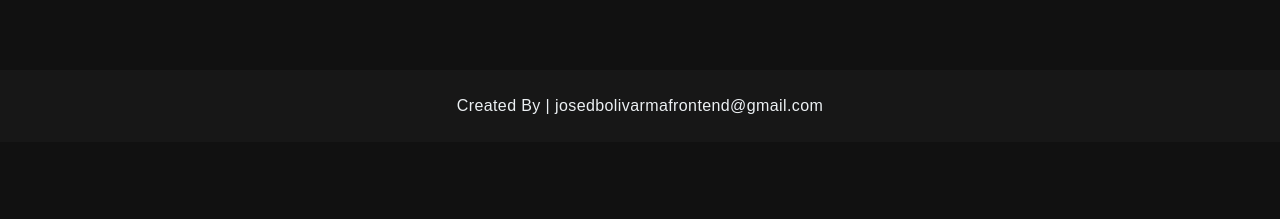
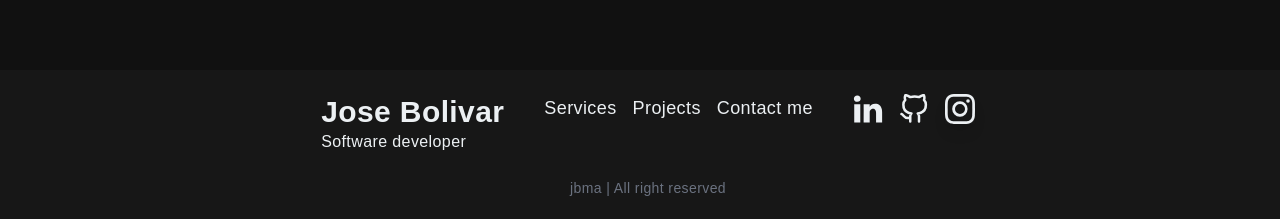
Before and after one commit to josedbolivarma/JBMA-PORTFOLIO, a Next.js app: page / in a window 1280 px wide. Shown: the part 5226-5445 px from the top of the page. Before the commit the page ends 5368 px from the top, so only its background shows below. Built offline with nearby package versions, Linux system fonts and the light colour scheme.

Commit message:
Update Footer v2

```diff
--- a/components/ui/Footer.tsx
+++ b/components/ui/Footer.tsx
@@ -1,8 +1,41 @@
+import { TfiLinkedin } from 'react-icons/tfi';
+import { FiGithub } from 'react-icons/fi';
+import { BsInstagram } from 'react-icons/bs';
 
 export const Footer = () => {
   return (
-    <footer className="w-full flex justify-center items-center bg-neutral-900 py-6">
-        Created By | josedbolivarmafrontend@gmail.com
+    <footer className="w-full bg-neutral-900 py-6 pl-4">
+        <div className='w-full flex flex-col gap-10 justify-center items-start sm:flex-row'>
+        <div>
+          <h3 className='text-3xl font-bold'>Jose Bolivar</h3>
+          <p>Software developer</p>
+        </div>
+
+        <div className="flex flex-col gap-4 md:flex-row">
+          <a className='text-lg' href="#">Services</a>
+          <a className='text-lg' href="#">Projects</a>
+          <a className='text-lg' href="#">Contact me</a>
+        </div>
+
+        <div className="flex gap-4">
+          <a href="https://www.linkedin.com/in/jose-david-bolivar-mayora-developer/">
+          <TfiLinkedin size={ 30 } />
+          </a>
+          <a href="https://github.com/josedbolivarma">
+          <FiGithub size={ 30 } />
+          </a>
+          <a className='shadow-lg cursor-pointer hover:scale-110 ease-in duration-300' href="#">
+          <BsInstagram size={ 30 } />
+          </a>
+        </div>
+
+
+        </div>
+
+        <div>
+          <p className='text-sm text-gray-500 text-center mt-6'>jbma | All right reserved</p>
+        </div>
+
     </footer>
   )
 }
```
